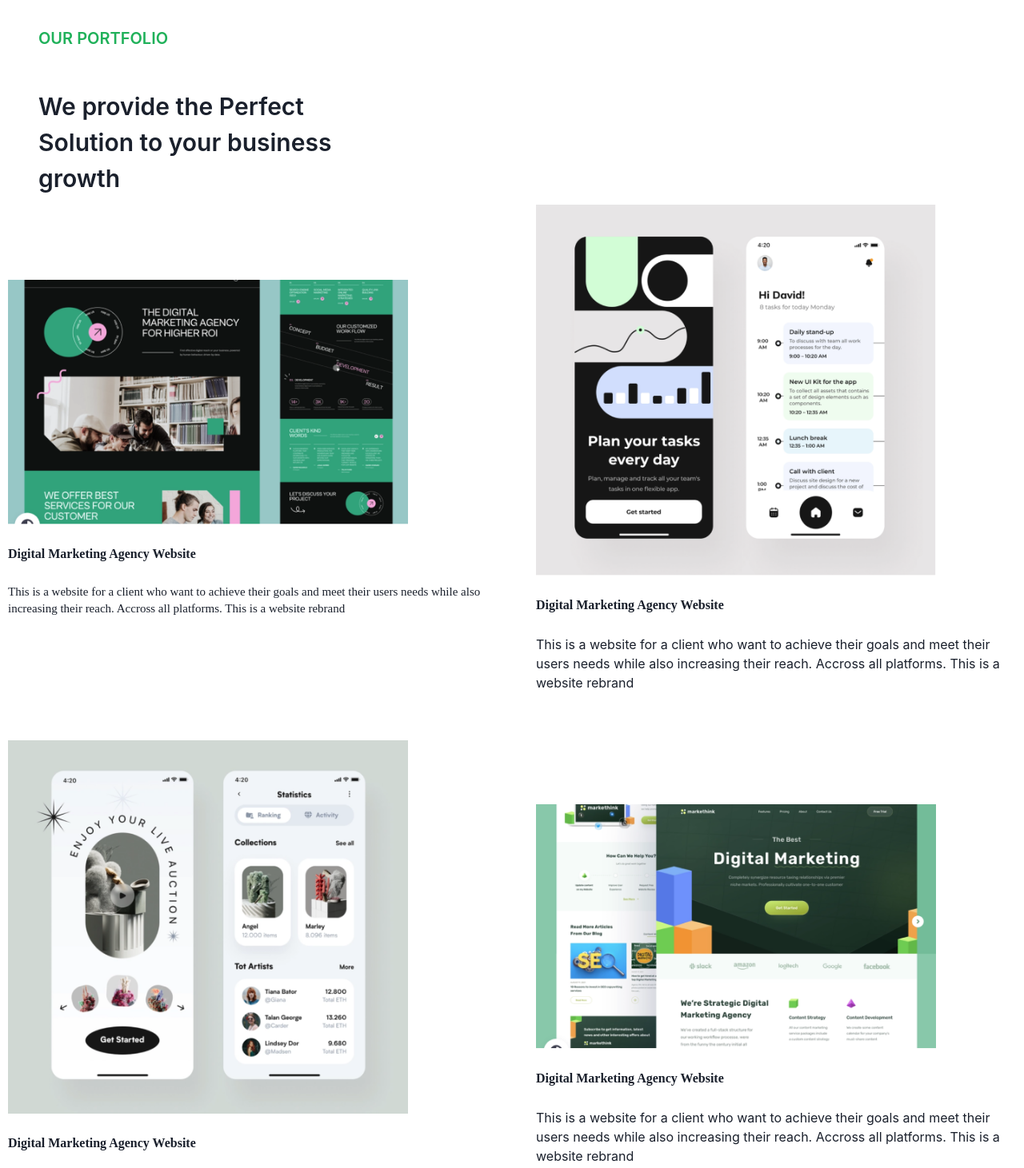
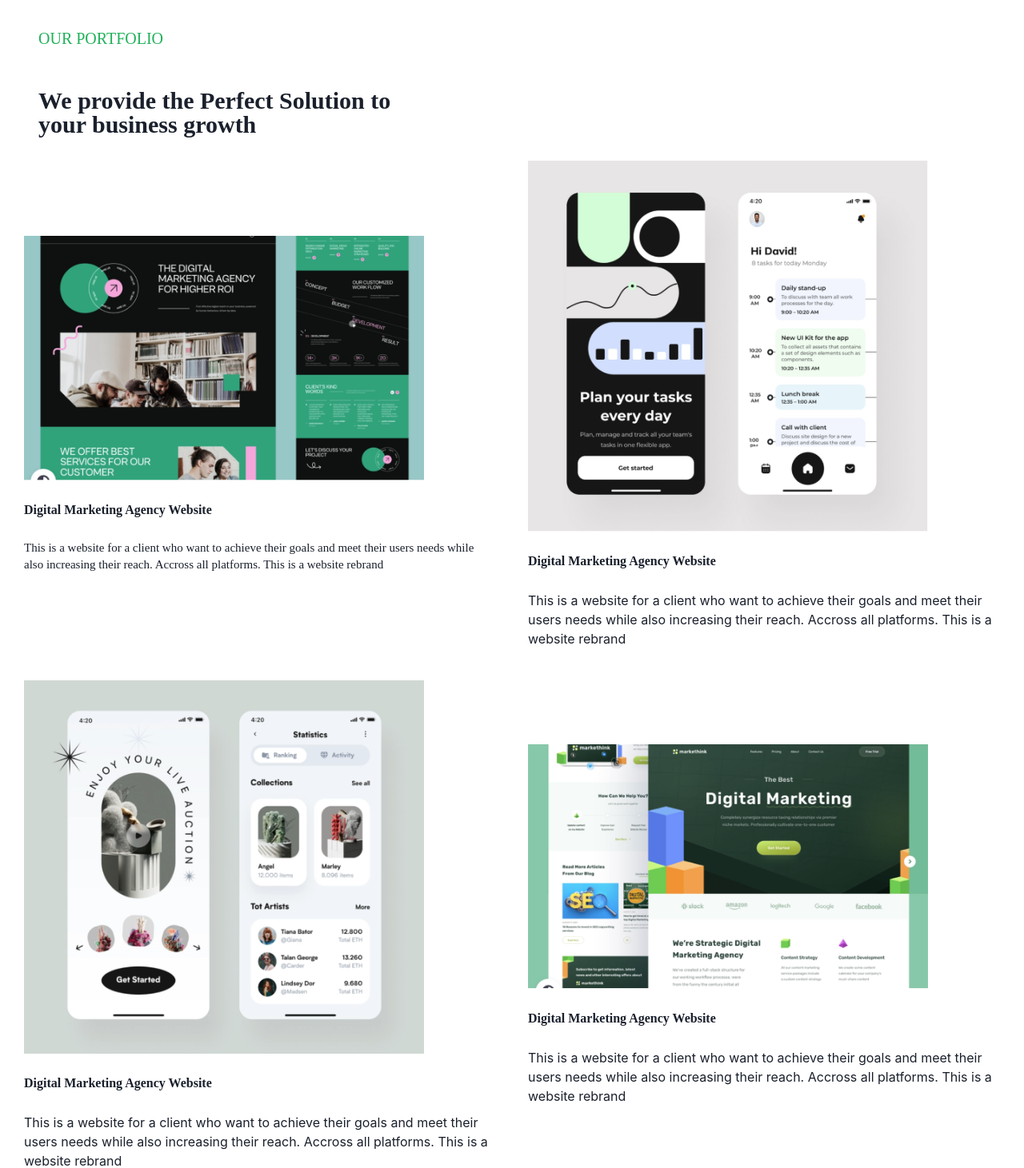
Before and after one commit to Buletiss/AgencyDesign, a React (Create React App) app: page / in a window 1280 px wide. Shown: the part 1821-3282 px from the top of the page at 80% size. Built offline with nearby package versions, Linux system fonts and the light colour scheme; a web font is replaced by a local one.

Commit message:
fix header portfolio

```diff
--- a/src/components/Portfolio/index.jsx
+++ b/src/components/Portfolio/index.jsx
@@ -9,34 +9,32 @@ export const Portfolio = () => {
     <Box>
       <Flex flexDirection="column">
         <Text
+          as="h1"
+          fontFamily="Poppins"
+          fontSize="20px"
+          fontWeight="500"
+          lineHeight="30px"
           color="#20B15A"
-          mr="45px"
           mt="3rem"
           ml="3rem"
-          maxW="200px"
-          fontWeight="600"
-          fontSize="20px"
         >
           OUR PORTFOLIO
         </Text>
         <Text
-          mr="45px"
+          as="h2"
+          fontFamily="Poppins"
+          fontSize="30px"
+          fontWeight="600"
+          lineHeight="30px"
           mt="3rem"
           ml="3rem"
-          maxW="450px"
-          fontWeight="600"
-          fontSize="30px"
+          maxW="500px"
         >
           We provide the Perfect Solution to your business growth
         </Text>
-        <Flex justify="center">
+        <Flex justify="center" p="30px" alignItems="center">
           <SimpleGrid columns={2} spacing={10}>
-            <Flex
-              flexDirection="column"
-              justifyContent="center"
-              gap="20px"
-              p="10px"
-            >
+            <Flex flexDirection="column" justifyContent="center" gap="20px">
               <Image src={Portfolio1} maxW="500px" w="100%" />
               <Text fontFamily="Poppins" fontWeight="600" lineHeight="34px">
                 Digital Marketing Agency Website
@@ -52,12 +50,7 @@ export const Portfolio = () => {
                 Accross all platforms. This is a website rebrand
               </Text>
             </Flex>
-            <Flex
-              flexDirection="column"
-              justifyContent="center"
-              gap="20px"
-              p="10px"
-            >
+            <Flex flexDirection="column" justifyContent="center" gap="20px">
               <Image src={Portfolio2} maxW="500px" w="100%" />
               <Text fontFamily="Poppins" fontWeight="600" lineHeight="34px">
                 Digital Marketing Agency Website
@@ -68,12 +61,7 @@ export const Portfolio = () => {
                 Accross all platforms. This is a website rebrand
               </Text>
             </Flex>
-            <Flex
-              flexDirection="column"
-              justifyContent="center"
-              gap="20px"
-              p="10px"
-            >
+            <Flex flexDirection="column" justifyContent="center" gap="20px">
               <Image src={Portfolio3} maxW="500px" w="100%" />
               <Text fontFamily="Poppins" fontWeight="600" lineHeight="34px">
                 Digital Marketing Agency Website
@@ -84,12 +72,7 @@ export const Portfolio = () => {
                 Accross all platforms. This is a website rebrand
               </Text>
             </Flex>
-            <Flex
-              flexDirection="column"
-              justifyContent="center"
-              gap="20px"
-              p="10px"
-            >
+            <Flex flexDirection="column" justifyContent="center" gap="20px">
               <Image src={Portfolio4} maxW="500px" w="100%" />
               <Text fontFamily="Poppins" fontWeight="600" lineHeight="34px">
                 Digital Marketing Agency Website
```
